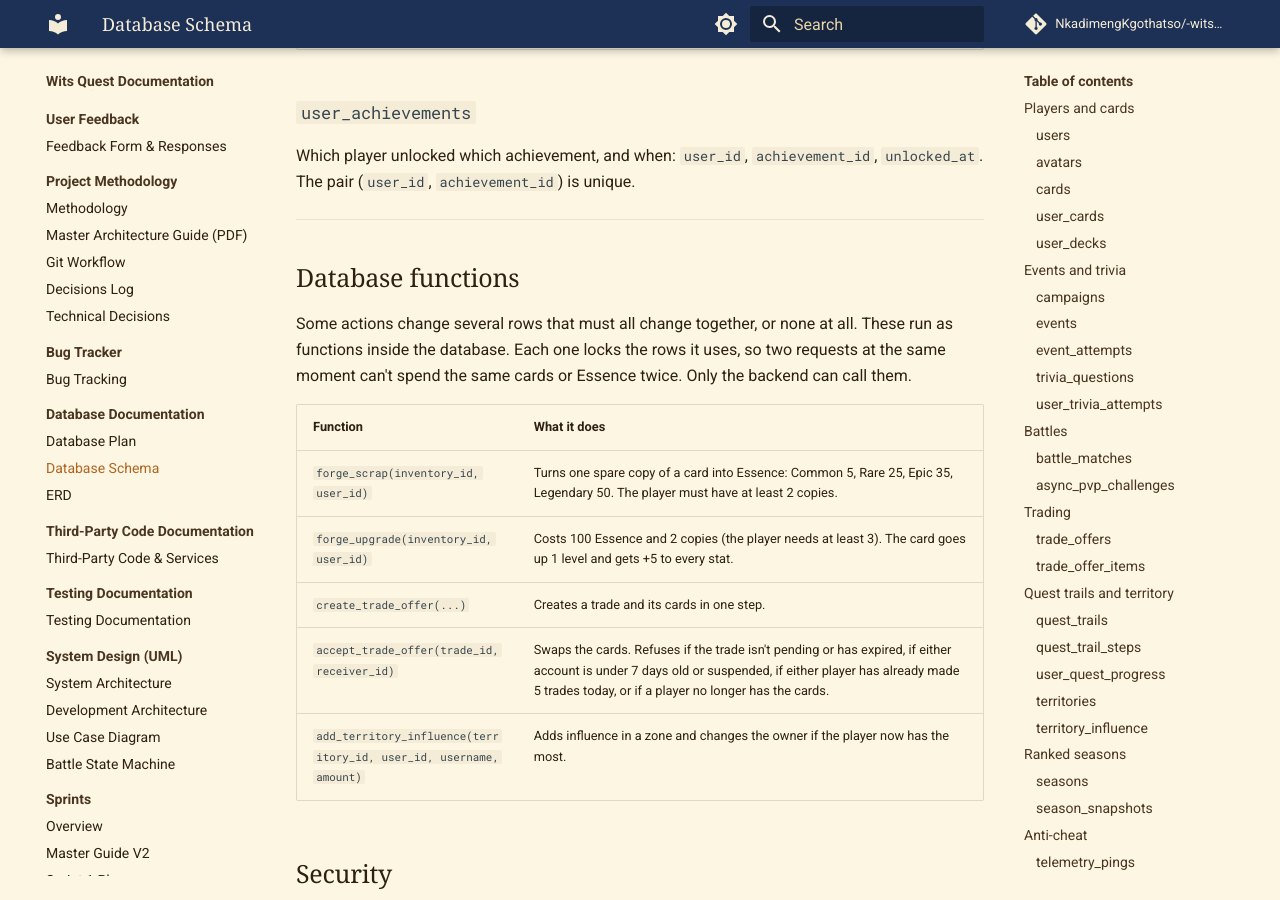
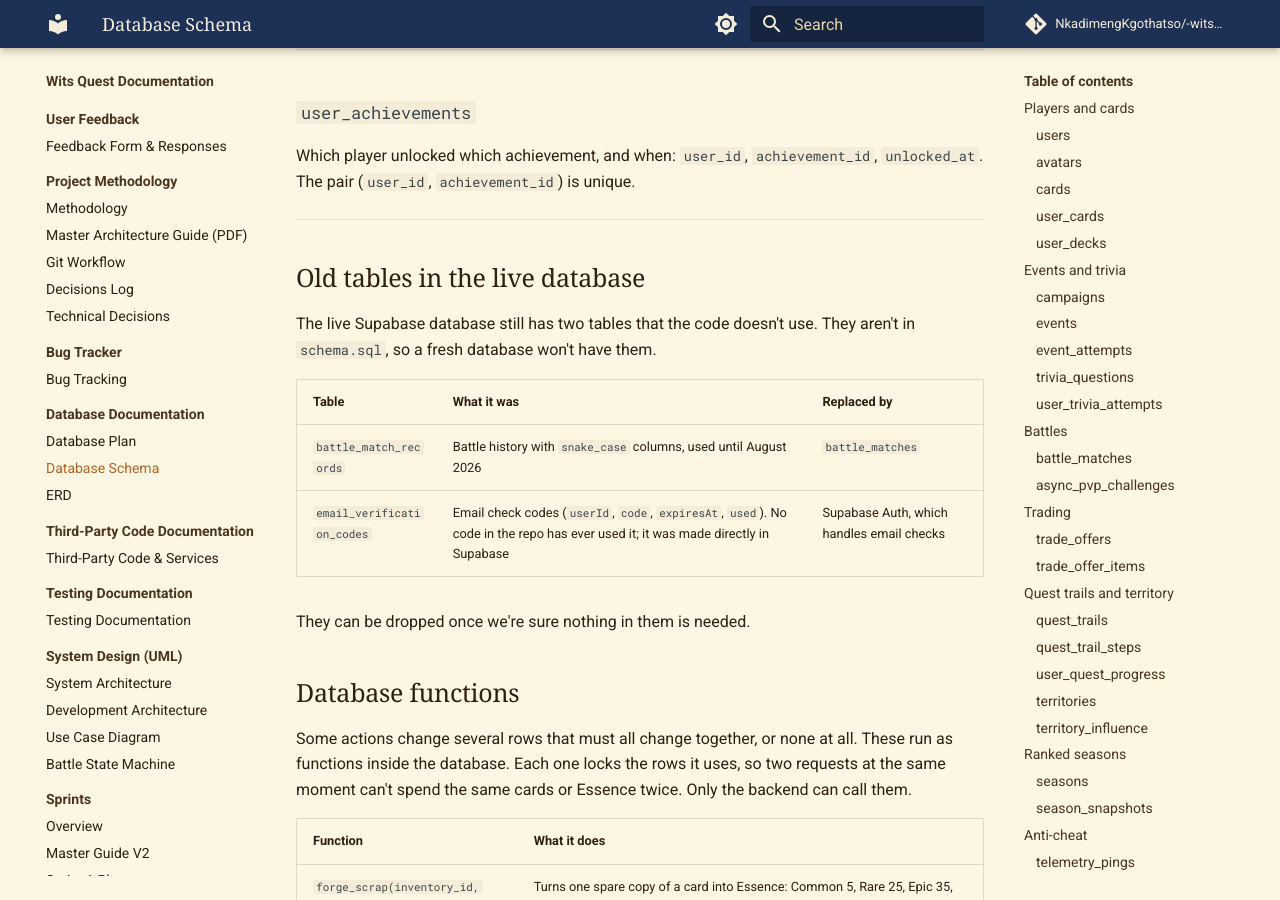
Before and after one commit to NkadimengKgothatso/-wits-quest, an MkDocs documentation site: the page built from docs/database/database-schema.md, in a window 1280 px wide and 900 px high, scrolled down 11978 px. Built offline with MkDocs 1.6.1 and Material for MkDocs 9.7.7, drawn with Linux system fonts in a browser that asks for light colours; comment, search, counter and statistics services are not loaded.

Commit message:
List the unused tables still in the live database

```diff
--- a/docs/database/database-schema.md
+++ b/docs/database/database-schema.md
@@ -325,6 +325,17 @@ Which player unlocked which achievement, and when: `user_id`, `achievement_id`,
 
 ---
 
+## Old tables in the live database
+
+The live Supabase database still has two tables that the code doesn't use. They aren't in `schema.sql`, so a fresh database won't have them.
+
+| Table | What it was | Replaced by |
+| :--- | :--- | :--- |
+| `battle_match_records` | Battle history with `snake_case` columns, used until August 2026 | `battle_matches` |
+| `email_verification_codes` | Email check codes (`userId`, `code`, `expiresAt`, `used`). No code in the repo has ever used it; it was made directly in Supabase | Supabase Auth, which handles email checks |
+
+They can be dropped once we're sure nothing in them is needed.
+
 ## Database functions
 
 Some actions change several rows that must all change together, or none at all. These run as functions inside the database. Each one locks the rows it uses, so two requests at the same moment can't spend the same cards or Essence twice. Only the backend can call them.
```
